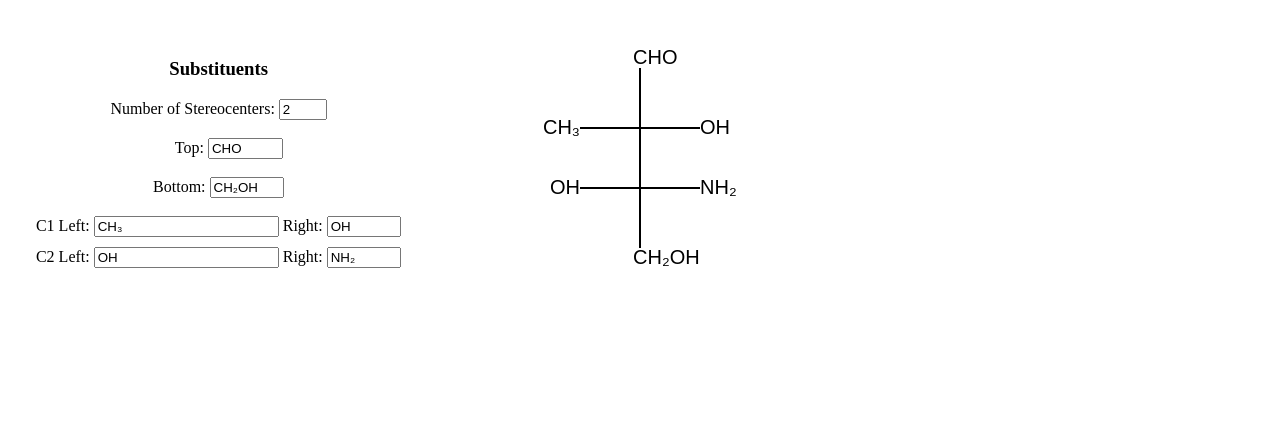
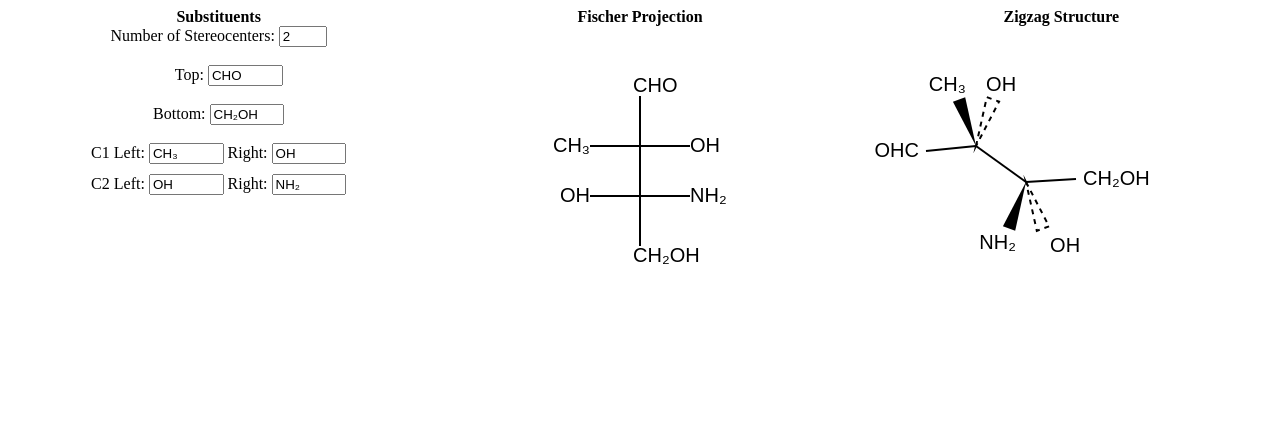
Before and after one commit to cleblond/fischerzigzag, a plain HTML site: page index.html in a window 1280 px wide. Shown: the top 433 px of the page. Drawn offline with Linux system fonts and the light colour scheme.

Commit message:
update newman

```diff
--- a/app.js
+++ b/app.js
@@ -36,7 +36,7 @@
 
             div.innerHTML = `
                 <label>C${i + 1} Left:</label>
-                <input id="${uuidv4()}" width="5" type="text" data-index="${i}" data-side="left" value="${sub.left}">
+                <input id="${uuidv4()}" class="sub" type="text" data-index="${i}" data-side="left" value="${sub.left}">
                 <label>Right:</label>
                 <input id="${uuidv4()}" class="sub" type="text" data-index="${i}" data-side="right" value="${sub.right}">
             `;
@@ -103,8 +103,8 @@
 
         const centerX = canvas.width / 2;
         const centerY = 120;
-        const bondLength = 60;
-        const bondOffset = 60;
+        const bondLength = 50;
+        const bondOffset = 50;
 
       //const sub = stereocenters[i % stereocenters.length];
         // Draw CHO at the top (above C1)
@@ -187,7 +187,7 @@
 
         const startX = 75;
         const startY = 125;
-        const bondLength = 60;
+        const bondLength = 50;
         let suboffset = 7;
         numStereocenters = parseInt(document.getElementById('stereocenters').value);
         //const numCarbons = substituents.length; // Number of carbons (matches stereocenters)
@@ -204,8 +204,8 @@
 
 
         ctx.textAlign = 'right'; ctx.textBaseline = 'middle';
-        console.log(document.getElementById('topc').value);
-        console.log(document.getElementById('bottom').value);
+        //console.log(document.getElementById('topc').value);
+        //console.log(document.getElementById('bottom').value);
 
         ctx.fillText(reverseString(document.getElementById('topc').value), startX-suboffset, startY);
         //ctx.fillText(substituents[i].left, nextX - suboffset - bondLength*Math.cos(2*Math.PI/6), nextY - suboffset - bondLength*Math.sin(2*Math.PI/6));
@@ -370,7 +370,7 @@
         console.log("even");
         ctx.textAlign = 'left'; ctx.textBaseline = 'middle';
         }
-        ctx.fillText(document.getElementById('bottom').value,x+suboffset,y);
+        ctx.fillText(document.getElementById('bottomc').value,x+suboffset,y);
 
     }
 
--- a/index.html
+++ b/index.html
@@ -10,9 +10,9 @@
 
     <div class="container">
         <div class="column">
-            <div class="groups">
 
-                <h3>Substituents</h3>
+
+                <label><b>Substituents</b></label><br>
                 <label for="stereocenters">Number of Stereocenters:</label>
                 <input type="number" id="stereocenters" value="2" min="1" max="4"><br><br>
 
@@ -25,13 +25,14 @@
                 <br><br>
 
                 <div id="substituents-inputs"></div>
-            </div>
+
         </div>
         <div class="column">
+            <label><b>Fischer Projection</b></label><br>
             <canvas id="fischerCanvas" width="300" height="400"></canvas><br>
         </div>
         <div class="column">
-            <br><br>
+            <label><b>Zigzag Structure</b></label><br>
             <canvas id="zigzagCanvas" width="450" height="300"></canvas>
         </div>
 
```
